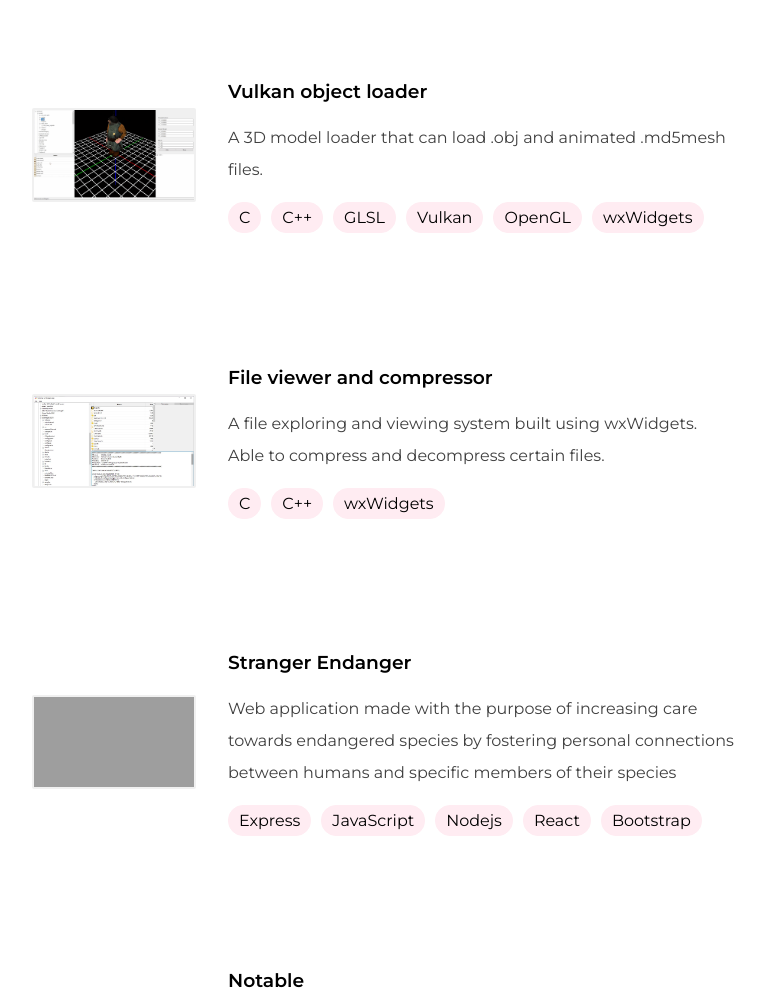
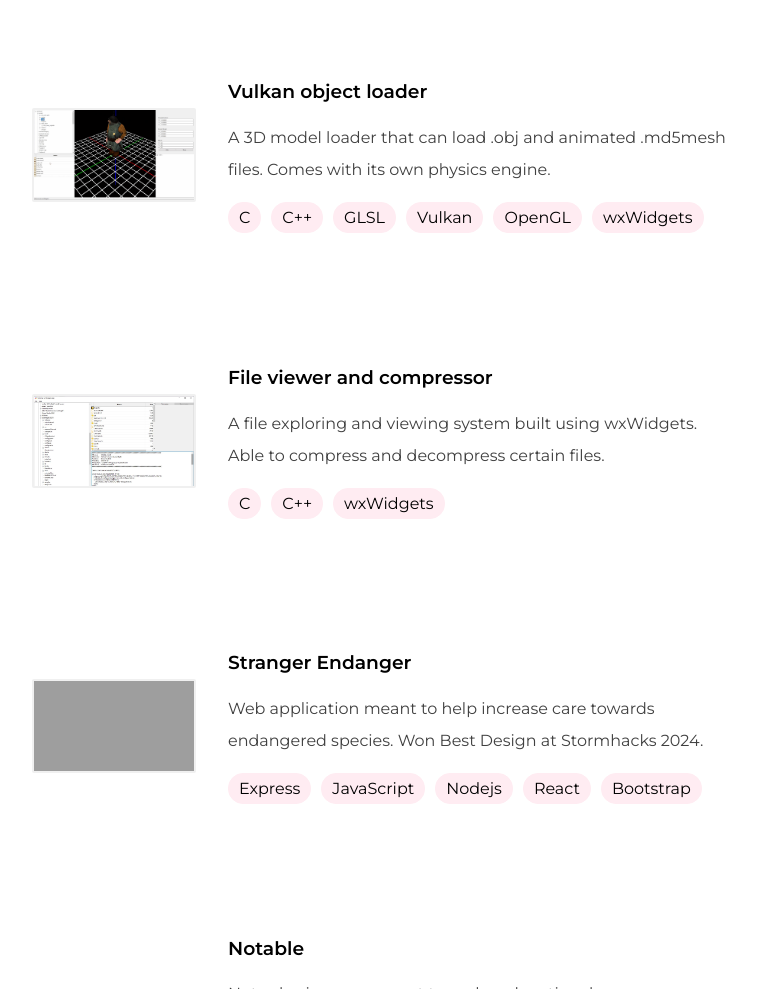
Before and after one commit to San916/personal-website, a plain HTML site: page index.html in a window 1280 px wide. Shown: the part 890-1879 px from the top of the page, without its empty margins (257-1021 px from the left). Drawn offline with Linux system fonts and the light colour scheme; grey boxes are pictures that could not be loaded.

Commit message:
Tiny changes

```diff
--- a/index.html
+++ b/index.html
@@ -74,7 +74,7 @@
                             <div class="right">
                                 <h3>Vulkan object loader</h3>
                                 <p>
-                                    A 3D model loader that can load .obj and animated .md5mesh files.
+                                    A 3D model loader that can load .obj and animated .md5mesh files. Comes with its own physics engine.
                                 </p>
                                 <ul>
                                     <li> <div class="tool"> C </div> </li>
@@ -106,8 +106,7 @@
                             <div class="right">
                                 <h3>Stranger Endanger</h3>
                                 <p>
-                                    Web application made with the purpose of increasing care towards endangered species
-                                     by fostering personal connections between humans and specific members of their species
+                                    Web application meant to help increase care towards endangered species. Won Best Design at Stormhacks 2024.
                                 </p>
                                 <ul>
                                     <li> <div class="tool"> Express </div> </li>
```
